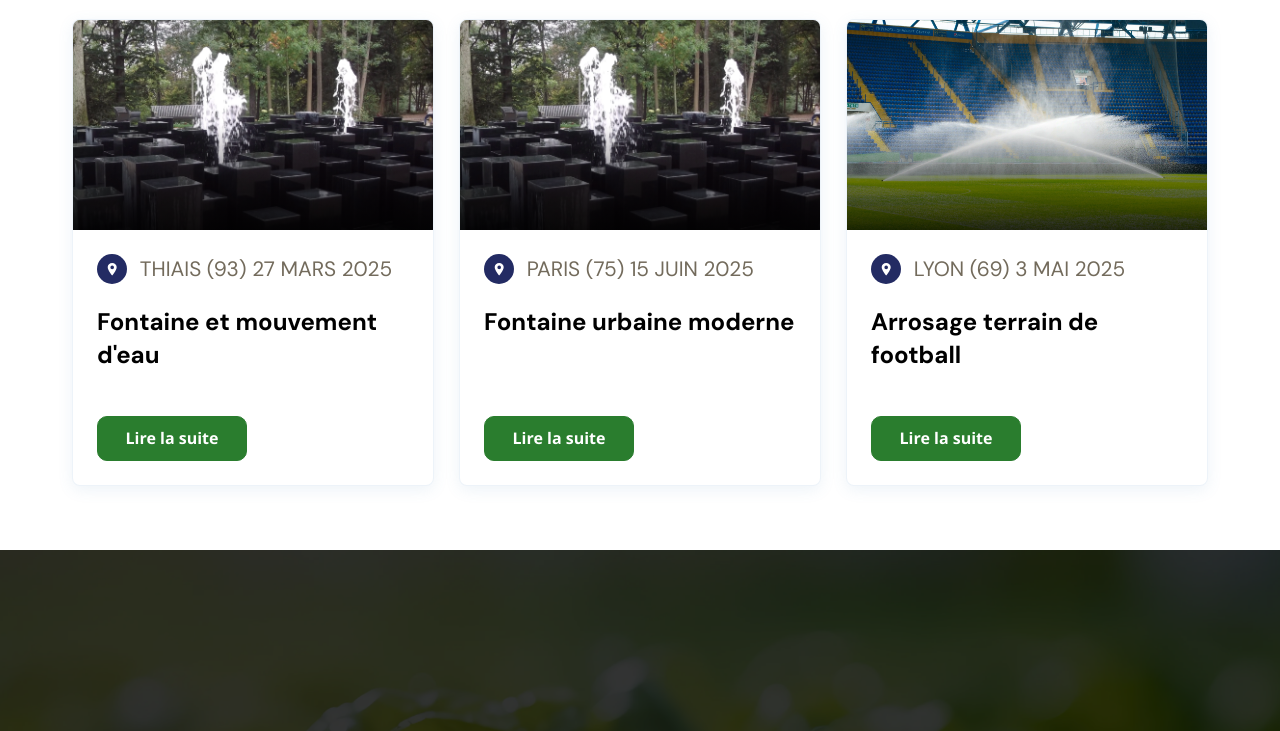
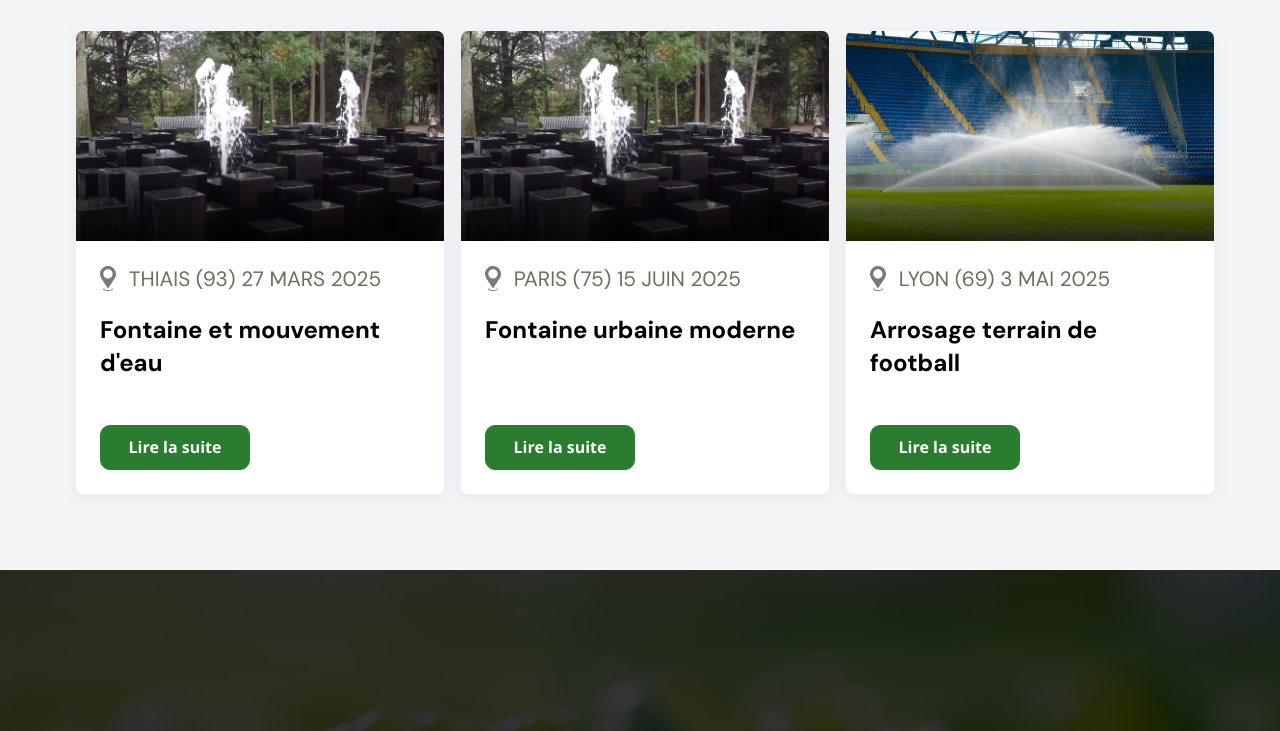
Before and after one commit to Jordan-celton/Neptune-Arrosage, a React (Vite) app in the folder mon-projet/: page /realisations in a window 1280 px wide. Shown: the part 1279-2010 px from the top of the page. Built offline with nearby package versions, Linux system fonts and the light colour scheme.

Commit message:
style: Remplacement des icônes par des SVG dans ProjectRealisation et ProjectGallery, amélioration de la présentation et de la performance

```diff
--- a/mon-projet/src/components/RealisationPage/ProjectRealisation.jsx
+++ b/mon-projet/src/components/RealisationPage/ProjectRealisation.jsx
@@ -1,10 +1,10 @@
 import React, { useState } from "react";
 import "../../styles/RealisationPage/ProjectRealisation.css";
-import { IoLocationSharp } from "react-icons/io5";
+import IconLocation from "../../assets/icons/picto_gps.svg";
 
 // Import des images
 import image1 from "../../assets/photos/Services/DSCF0989.webp";
-import image3 from "../../assets/photos//Home/article_réalisation.webp";
+import image3 from "../../assets/photos/Home/article_réalisation.webp";
 
 const ProjectRealisation = () => {
   // Types de projets disponibles
@@ -24,7 +24,7 @@ const ProjectRealisation = () => {
   const projects = [
     {
       id: 1,
-      icon: <IoLocationSharp className="project-icon" />,
+      icon: IconLocation,
       date: "THIAIS (93) 27 MARS 2025",
       title: "Fontaine et mouvement d'eau",
       link: "#",
@@ -33,7 +33,7 @@ const ProjectRealisation = () => {
     },
     {
       id: 2,
-      icon: <IoLocationSharp className="project-icon" />,
+      icon: IconLocation,
       date: "PARIS (75) 15 JUIN 2025",
       title: "Fontaine urbaine moderne",
       link: "#",
@@ -42,14 +42,14 @@ const ProjectRealisation = () => {
     },
     {
       id: 3,
-      icon: <IoLocationSharp className="project-icon" />,
+      icon: IconLocation,
       date: "LYON (69) 3 MAI 2025",
       title: "Arrosage terrain de football",
       link: "#",
       image: image3,
       type: "Materiel d'arrosage",
     },
-    // Ajoutez d'autres projets...
+    // Ajoutez d'autres projets ici si nécessaire
   ];
 
   // Filtrer les projets selon la sélection
@@ -92,7 +92,13 @@ const ProjectRealisation = () => {
 
             <div className="project-info">
               <div className="project-header">
-                <div className="project-icon-container">{project.icon}</div>
+                <div className="project-icon-container">
+                  <img
+                    src={project.icon}
+                    alt="Location icon"
+                    className="project-icon"
+                  />
+                </div>
                 <p className="project-date">{project.date}</p>
               </div>
               <h3 className="project-title">{project.title}</h3>
--- a/mon-projet/src/components/ServicesPage/ProjectGallery.jsx
+++ b/mon-projet/src/components/ServicesPage/ProjectGallery.jsx
@@ -4,26 +4,26 @@ import { Link } from "react-router-dom";
 import image1 from "../../assets/photos/Services/DSCF0989.webp";
 
 // import des icônes
-import { IoLocationSharp } from "react-icons/io5";
+import IconLocation from "../../assets/icons/picto_gps.svg";
 
 const ProjectGallery = () => {
   const projects = [
     {
-      icon: <IoLocationSharp className="project-icon" />,
+      icon: IconLocation,
       date: "THIAIS (93) 27 MARS 2025",
       title: "Fontaine et mouvement d'eau",
       link: "#",
       image: image1,
     },
     {
-      icon: <IoLocationSharp className="project-icon" />,
+      icon: IconLocation,
       date: "THIAIS (93) 27 MARS 2025",
       title: "Fontaine et mouvement d'eau",
       link: "#",
       image: image1,
     },
     {
-      icon: <IoLocationSharp className="project-icon" />,
+      icon: IconLocation,
       date: "THIAIS (93) 27 MARS 2025",
       title: "Fontaine et mouvement d'eau",
       link: "#",
@@ -51,7 +51,13 @@ const ProjectGallery = () => {
 
             <div className="project-info">
               <div className="project-header">
-                <div className="project-icon-container">{project.icon}</div>
+                <div className="project-icon-container">
+                  <img
+                    src={project.icon}
+                    alt="Location icon"
+                    className="project-icon"
+                  />
+                </div>
                 <p className="project-date">{project.date}</p>
               </div>
               <h3 className="project-title">{project.title}</h3>
--- a/mon-projet/src/styles/RealisationPage/ProjectRealisation.css
+++ b/mon-projet/src/styles/RealisationPage/ProjectRealisation.css
@@ -1,15 +1,10 @@
 .project-gallery {
-    --icon-size: 30px;
-    --icon-bg: var(--primary);
-    --icon-color: white;
     --card-radius: 8px;
     --hover-elevation: 0 10px 25px rgba(80, 139, 191, 0.2);
     --text-muted: #736B5C;
 
-    padding: 4rem 2rem;
-    background-color: var(--light-bg);
-    max-width: 1200px;
-    margin: 0 auto;
+    background-color: #f5f5f5;
+    padding: 75px;
 }
 
 .gallery-title {
@@ -34,19 +29,12 @@
     border-radius: var(--card-radius);
     overflow: hidden;
     box-shadow: 0 4px 15px var(--primary-light);
-    /* Ombre légère avec transparente */
     transition: var(--transition);
-    /* Utilisation de la transition définie dans index.css */
     display: flex;
     flex-direction: column;
     border: 1px solid rgba(80, 139, 191, 0.1);
-    /* Bordure subtile */
-}
-
-.project-card:hover {
-    transform: translateY(-5px);
-    box-shadow: var(--hover-elevation);
-    border-color: rgba(80, 139, 191, 0.3);
+    width: 370px;
+    height: 465px;
 }
 
 .project-image-container {
@@ -89,22 +77,14 @@
 }
 
 .project-icon-container {
-    width: var(--icon-size);
-    height: var(--icon-size);
-    background-color: var(--icon-bg);
+    width: 16px;
+    height: 25px;
     border-radius: 50%;
     display: grid;
     place-items: center;
-    color: var(--icon-color);
     font-size: 0.9em;
     flex-shrink: 0;
     transition: var(--transition);
-}
-
-.project-card:hover .project-icon-container {
-    background-color: var(--secondary);
-    /* Changement en vert au survol */
-    transform: rotate(15deg) scale(1.1);
 }
 
 .project-date {
```
